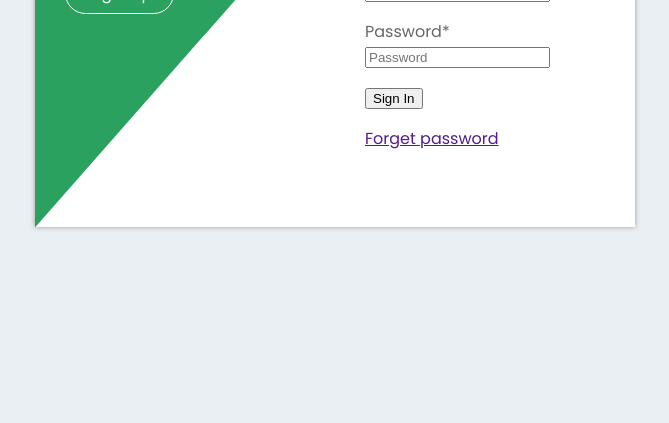
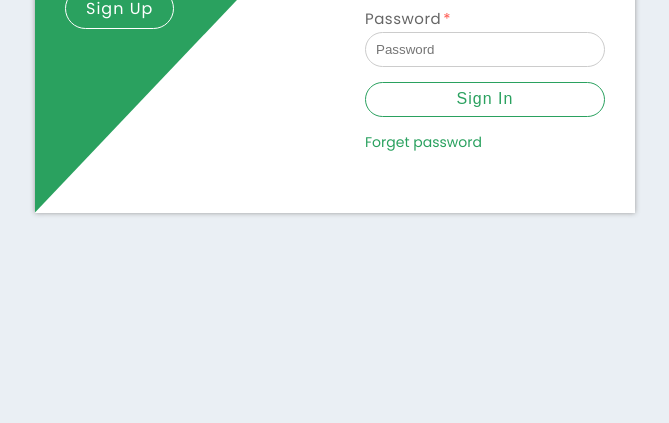
Before and after one commit to Alpha19i/login-form, a plain HTML site: page index.html in a window 1280 px wide. Shown: the part 377-800 px from the top of the page, without its empty margins (305-974 px from the left). Drawn offline with Linux system fonts and the light colour scheme.

Commit message:
css: div.login-form

```diff
--- a/style.css
+++ b/style.css
@@ -81,3 +81,70 @@ body{
     color: #2aa15f;
     box-shadow: inset 150px 0 0 0 #ffffff;
 }
+.login .login-form{
+    position: relative;
+    width: 100%;
+}
+
+.login .login-form h2{
+    margin: 0 0 10px 0;
+    font-size: 22px;
+    font-weight: 700;
+}
+.login .login-form p{
+    margin: 0 0 10px 0;
+    text-align: left;
+    color: #666;
+    font-size: 15px;
+}
+.login .login-form p:last-child{
+    margin: 0;
+    padding-top: 3px;
+}
+.login .login-form p a{
+    color: #2aa15f;
+    font-size: 14px;
+    text-decoration: none;
+}
+.login .login-form label{
+    display: block;
+    width: 100%;
+    margin-bottom: 2px;
+    letter-spacing: .5px;
+}
+.login .login-form p:last-child label{
+    width: 60%;
+    float: left;
+}
+.login .login-form label span{
+    color: #ff574e;
+    padding-left: 2px;
+}
+.login .login-form input{
+    display: block;
+    width: 100%;
+    height: 35px;
+    padding: 0 10px;
+    outline: none;
+    border: 1px solid #ccc;
+    border-radius: 30px;
+}
+.login .login-form input:focus{
+    border-color: #ff574e;
+}
+.login .login-form button,
+.login .login-form input[type=submit]{
+    display: inline-block;
+    width:100%;
+    height: 35px;
+    margin-top: 5px;
+    color: #2aa15f;
+    font-size: 16px;
+    letter-spacing: 1px;
+    cursor: pointer;
+    background: transparent;
+    border: 1px  solid #2aa15f;
+    border-radius: 30px;
+    box-shadow: inset 0 0 0 0 #2aa15f;
+    transition: .3s;
+}
```
